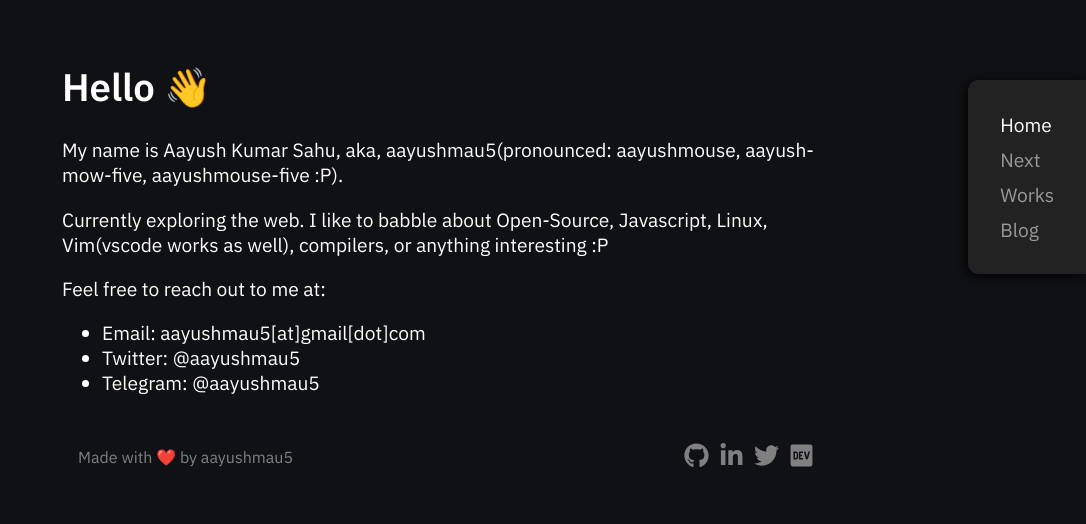
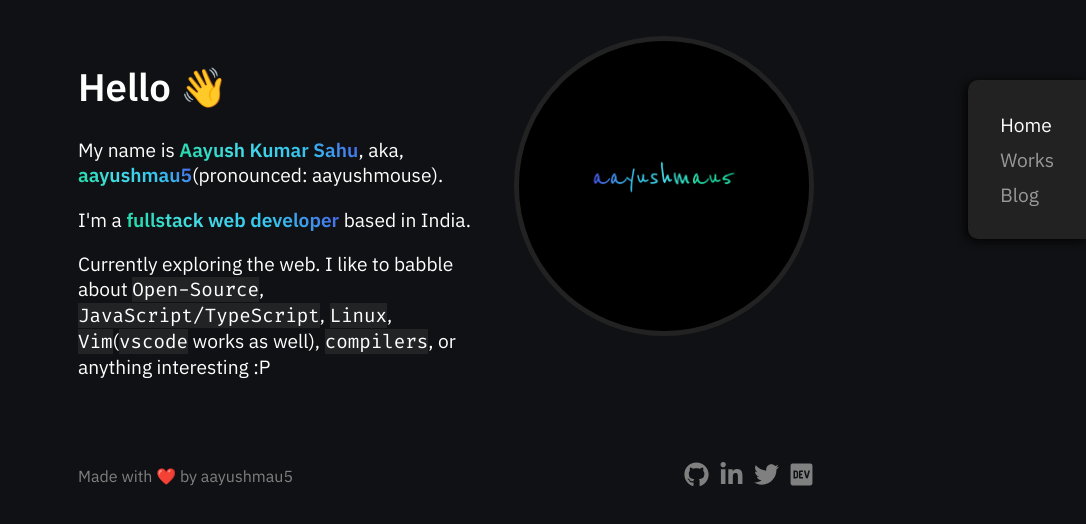
Before and after one commit to aayushmau5/aayushsahu.com, a Next.js app: page / in a window 1280 px wide. Shown: the top 524 px of the page, without its empty margins (194-1280 px from the left). Built offline with nearby package versions, Linux system fonts and the light colour scheme.

Commit message:
style index page and add logo

```diff
--- a/components/Nav.tsx
+++ b/components/Nav.tsx
@@ -17,7 +17,7 @@ export default function Nav() {
       <MobileMenu menuOpen={menuOpen} onClick={changeMenuOpenState} />
       <div
         className={`${styles.LinksContainer} ${
-          menuOpen ? styles.activeLinksContainer : null
+          menuOpen ? styles.activeLinksContainer : ""
         }`}
       >
         <NavLinks router={router} />
@@ -31,9 +31,6 @@ function NavLinks({ router }) {
     <>
       <NavLink currentRoute={router.route} route="/">
         Home
-      </NavLink>
-      <NavLink currentRoute={router.route} route="/next">
-        Next
       </NavLink>
       <NavLink currentRoute={router.route} route="/projects">
         Works
@@ -51,7 +48,7 @@ function MobileMenu({ onClick, menuOpen }) {
       <button
         onClick={onClick}
         className={`${styles.hamburgerMenuButton} ${
-          menuOpen ? styles.menuActive : null
+          menuOpen ? styles.menuActive : ""
         }`}
       >
         <div></div>
--- a/pages/_document.tsx
+++ b/pages/_document.tsx
@@ -15,6 +15,10 @@ export default class MyDocument extends Document {
             href="https://fonts.googleapis.com/css2?family=IBM+Plex+Sans:ital,wght@0,200;0,300;0,400;0,500;0,600;1,200;1,300;1,400;1,500;1,600&display=swap"
             rel="stylesheet"
           />
+          <link
+            href="https://fonts.googleapis.com/css2?family=Fira+Code:wght@300;400;500&display=swap"
+            rel="stylesheet"
+          ></link>
         </Head>
         <body>
           <Main />
--- /dev/null
+++ b/pages/blog.tsx
@@ -0,0 +1,3 @@
+export default function Blog() {
+  return <div>In progress</div>;
+}
--- a/pages/index.tsx
+++ b/pages/index.tsx
@@ -1,36 +1,45 @@
 import Head from "next/head";
+import Image from "next/image";
+
+import Logo from "../public/image.png";
 import styles from "../styles/Home.module.css";
 
-export default function Home() {
+export default function Index() {
   return (
     <div className={styles.container}>
       <Head>
-        <title>Aayush Kumar Sahu</title>
+        <title>Aayush Kumar Sahu - Developer and Explorer</title>
         <meta name="description" content="Aayush Kumar Sahu aka aayushmau5" />
         <link rel="icon" href="/favicon.ico" />
       </Head>
 
-      <h1> Hello 👋 </h1>
+      <div className={styles.heading}>
+        <div>
+          <h1> Hello 👋 </h1>
+          <p>
+            My name is{" "}
+            <span className={styles.highlight}>Aayush Kumar Sahu</span>, aka,{" "}
+            <span className={styles.highlight}>aayushmau5</span>(pronounced:
+            aayushmouse).
+          </p>
+          <p>
+            I&apos;m a{" "}
+            <span className={styles.highlight}>fullstack web developer</span>{" "}
+            based in India.
+          </p>
+          <p>
+            Currently exploring the web. I like to babble about{" "}
+            <code>Open-Source</code>, <code>JavaScript/TypeScript</code>,{" "}
+            <code>Linux</code>, <code>Vim</code>(<code>vscode</code> works as
+            well), <code>compilers</code>, or anything interesting :P
+          </p>
+        </div>
+        <div className={styles.logoContainer}>
+          <Image src={Logo} alt="logo" className={styles.logo} />
+        </div>
+      </div>
 
-      <main className={styles.main}>
-        <p>
-          My name is Aayush Kumar Sahu, aka, aayushmau5(pronounced: aayushmouse,
-          aayush-mow-five, aayushmouse-five :P).
-        </p>
-        <p>
-          Currently exploring the web. I like to babble about Open-Source,
-          Javascript, Linux, Vim(vscode works as well), compilers, or anything
-          interesting :P
-        </p>
-        <div>
-          Feel free to reach out to me at:
-          <ul>
-            <li>Email: aayushmau5[at]gmail[dot]com</li>
-            <li>Twitter: @aayushmau5</li>
-            <li>Telegram: @aayushmau5</li>
-          </ul>
-        </div>
-      </main>
+      <main></main>
     </div>
   );
 }
--- a/pages/next.tsx
+++ /dev/null
@@ -1,3 +0,0 @@
-export default function Index() {
-  return <main>Hello world</main>;
-}
--- a/pages/projects.tsx
+++ b/pages/projects.tsx
@@ -1,3 +1,3 @@
 export default function Projects() {
-  return <div>Work In Progress</div>;
+  return <main>In progress</main>;
 }
--- a/styles/Footer.module.css
+++ b/styles/Footer.module.css
@@ -14,7 +14,7 @@
 .container svg {
   height: 25px;
   width: 25px;
-  transition: scale linear 0.1s;
+  transition: transform linear 0.1s;
 }
 
 .container a:not(:last-child) {
@@ -23,7 +23,7 @@
 
 .container a:focus svg,
 .container a:hover svg {
-  scale: 1.2;
+  transform: scale(1.2);
   color: white;
 }
 
--- a/styles/Home.module.css
+++ b/styles/Home.module.css
@@ -1,3 +1,44 @@
 .container {
   font-size: 1.2rem;
 }
+
+.logoContainer {
+  border: 5px solid rgb(34, 34, 34);
+  border-radius: 50%;
+  overflow: hidden;
+  max-width: 300px;
+  max-height: 300px;
+  width: auto;
+  height: auto;
+  margin: 0 auto;
+}
+
+.logoContainer img {
+  transform: scale(1.2);
+}
+
+.highlight {
+  font-weight: bold;
+  background-image: linear-gradient(45deg, #21daa2, #43dce5, #36c3ef, #4a5ae9);
+  background-clip: text;
+  -webkit-background-clip: text;
+  -moz-background-clip: text;
+  -webkit-text-fill-color: transparent;
+  -moz-text-fill-color: transparent;
+}
+
+.highlight::selection {
+  background-color: rgba(88, 88, 88, 0.356);
+}
+
+.heading {
+  display: flex;
+  flex-direction: column-reverse;
+  gap: 10px;
+}
+
+@media (min-width: 1024px) {
+  .heading {
+    flex-direction: row;
+  }
+}
--- a/styles/Layout.module.css
+++ b/styles/Layout.module.css
@@ -1,6 +1,6 @@
 .container {
-  padding-top: 1rem;
   width: 100%;
+  padding: 1rem 1rem;
   margin: 20px auto;
 }
 
--- a/styles/Nav.module.css
+++ b/styles/Nav.module.css
@@ -3,6 +3,7 @@
   top: 5rem;
   right: 0;
   font-size: 1.2rem;
+  z-index: 10;
 }
 
 .LinksContainer {
@@ -36,7 +37,7 @@
 }
 
 .container a:hover::after,
-.container a:focus::after {
+.container a:focus-visible::after {
   width: 100%;
 }
 
--- a/styles/globals.css
+++ b/styles/globals.css
@@ -18,3 +18,8 @@ a {
 * {
   box-sizing: border-box;
 }
+
+code {
+  font-family: "Fira Code", monospace;
+  background-color: rgba(77, 77, 77, 0.3);
+}
```
Also changed, not shown: public/image.png (added).
